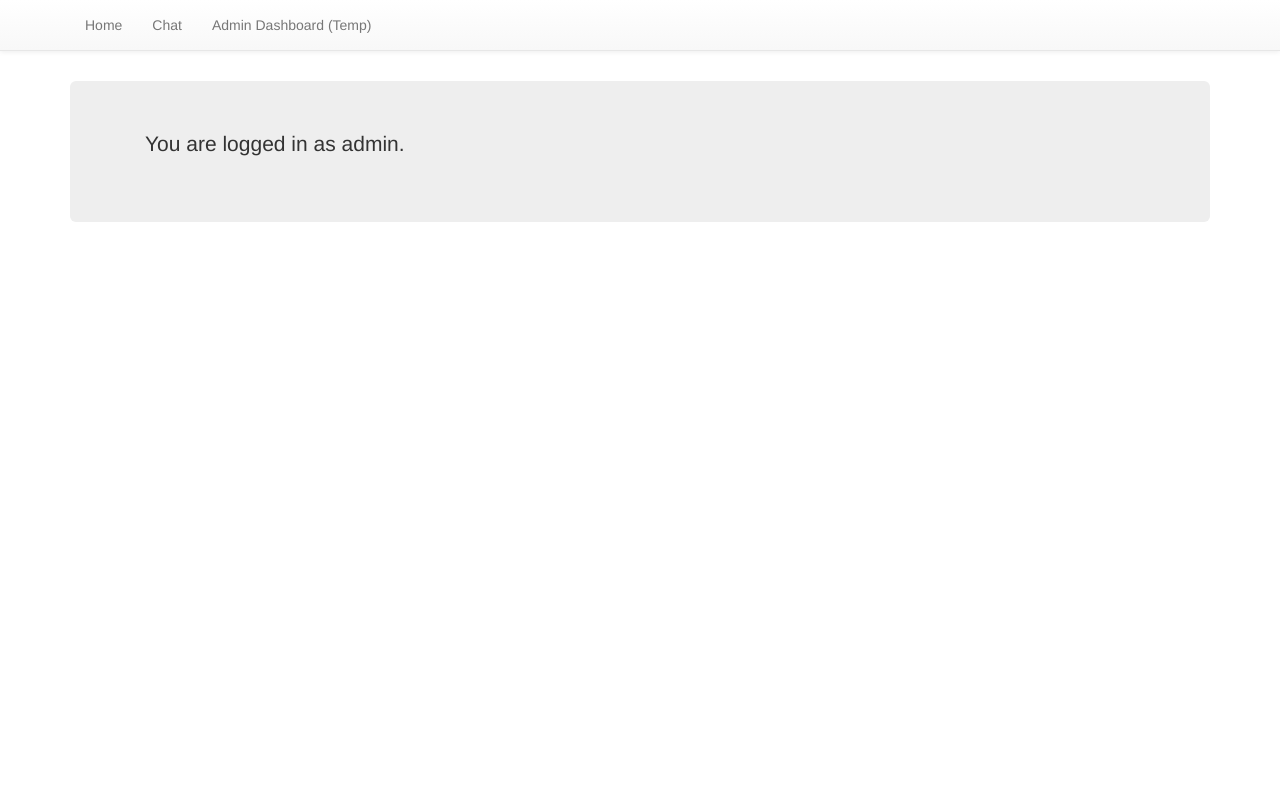
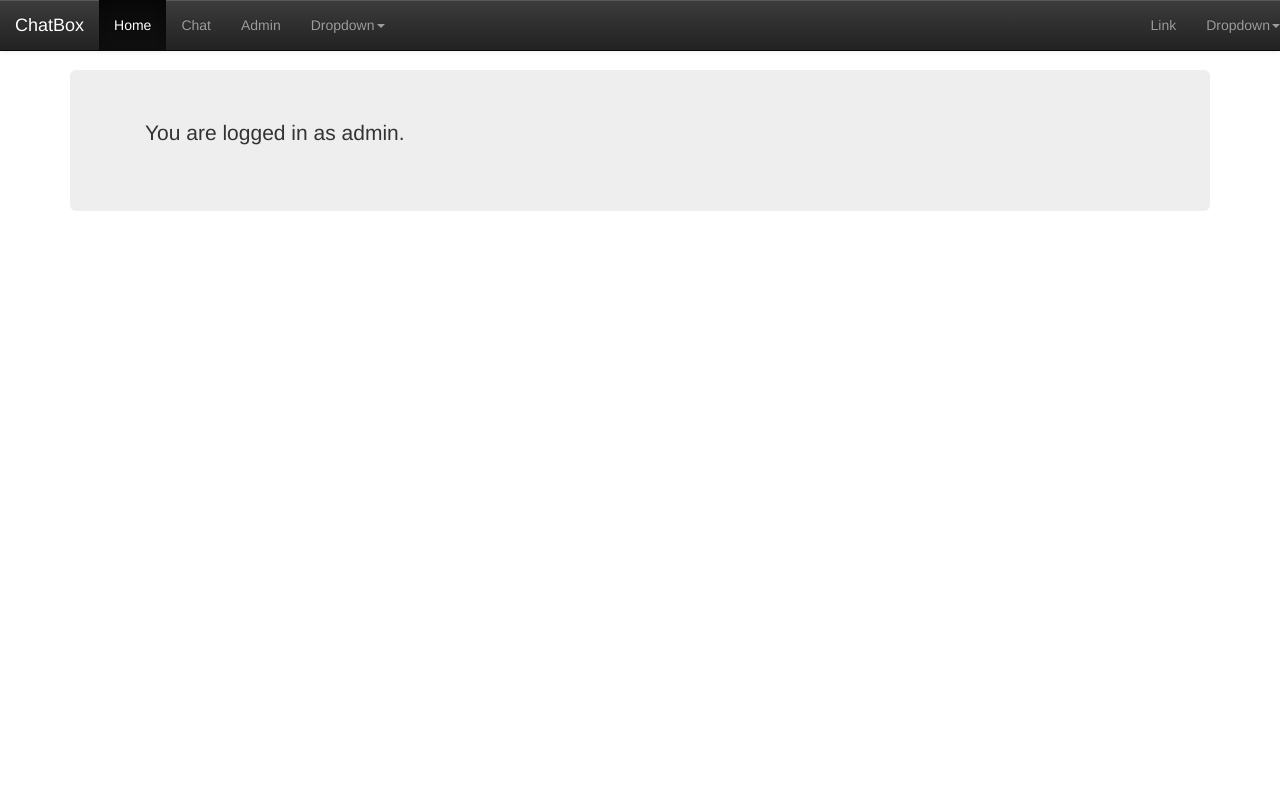
Before and after one commit to aidancrane/ChatBox, a Flask app: page /admin/ in a window 1280 px wide. Run offline with Flask 2, Linux system fonts and the light colour scheme; a user stored in the database is signed in; parts of the project's set-up code (start-up, migrations or seed data) failed here and were passed over; some libraries are stand-ins or nearby versions.

Commit message:
Made a new navbar!
It's much nicer!

```diff
--- a/templates/admin/dashboard.html
+++ b/templates/admin/dashboard.html
@@ -1,7 +1,7 @@
 <html>
 {% include 'header.html' %} {% include 'admin/header.html' %}
 
-<body>
+<body style="padding-top: 2cm">
 
 
   <ul class="dropdown-menu" role="menu" aria-labelledby="dropdownMenu" style="display: block; position: static; margin-bottom: 5px; margin-left: 50px; margin-right: 5px; *width: 180px;">
@@ -88,7 +88,7 @@
             <p></p>
         </div>
     </div>
-    <div class="container">
+    <div class="container" >
         {{session.username}} {{session.password}}
     </div>
 </body>
--- a/templates/admin/header.html
+++ b/templates/admin/header.html
@@ -1,5 +1,5 @@
 {% include 'header.html' %}
-<html>
+<!--<html>
     <body>
         <nav class="navbar navbar-default navbar-static-top">
             <div class="container">
@@ -12,3 +12,83 @@
         </nav>
     </body>
 </html>
+-->
+<html>
+<body>
+    <div class="container-fluid" style="padding-bottom: 2cm">
+	<div class="row">
+		<div class="col-md-12">
+			<nav class="navbar navbar-default navbar-inverse navbar-fixed-top" role="navigation">
+				<div class="navbar-header">
+
+					<button type="button" class="navbar-toggle" data-toggle="collapse" data-target="#bs-example-navbar-collapse-1">
+						 <span class="sr-only">Toggle navigation</span><span class="icon-bar"></span><span class="icon-bar"></span><span class="icon-bar"></span>
+					</button> <a class="navbar-brand" href="#">ChatBox</a>
+				</div>
+
+				<div class="collapse navbar-collapse" id="bs-example-navbar-collapse-1">
+					<ul class="nav navbar-nav">
+						<li class="active">
+              <a href="../">Home</a>
+						</li>
+            <li>
+              <a href="../chat">Chat</a>
+            </li>
+            <li>
+							<a href="../admin/dashboard">Admin</a>
+						</li>
+						<li class="dropdown">
+							 <a href="#" class="dropdown-toggle" data-toggle="dropdown">Dropdown<strong class="caret"></strong></a>
+							<ul class="dropdown-menu">
+								<li>
+									<a href="#">Action</a>
+								</li>
+								<li>
+									<a href="#">Another action</a>
+								</li>
+								<li>
+									<a href="#">Something else here</a>
+								</li>
+								<li class="divider">
+								</li>
+								<li>
+									<a href="#">Separated link</a>
+								</li>
+								<li class="divider">
+								</li>
+								<li>
+									<a href="#">One more separated link</a>
+								</li>
+							</ul>
+						</li>
+					</ul>
+					<ul class="nav navbar-nav navbar-right">
+						<li>
+							<a href="#">Link</a>
+						</li>
+						<li class="dropdown">
+							 <a href="#" class="dropdown-toggle" data-toggle="dropdown">Dropdown<strong class="caret"></strong></a>
+							<ul class="dropdown-menu">
+								<li>
+									<a href="#">Action</a>
+								</li>
+								<li>
+									<a href="#">Another action</a>
+								</li>
+								<li>
+									<a href="#">Something else here</a>
+								</li>
+								<li class="divider">
+								</li>
+								<li>
+									<a href="#">Separated link</a>
+								</li>
+							</ul>
+						</li>
+					</ul>
+				</div>
+
+			</nav>
+</div>
+  </body>
+</html>
--- a/templates/index.html
+++ b/templates/index.html
@@ -1,7 +1,7 @@
 <html>
 {% include 'header.html' %}
 
-<body role="document">
+<body role="document" style="padding-top: 60px">
     {% include 'admin/header.html' %}
     <div class="container theme-showcase" role="main">
         <p></p>
--- a/templates/login.html
+++ b/templates/login.html
@@ -1,7 +1,7 @@
 <html>
 {% include 'header.html' %}
 
-<body role="document">
+<body role="document" style="padding-top: 60px">
     {% include 'admin/header.html' %}
     <div class="container theme-showcase" role="main">
         <p></p>
--- a/templates/signup.html
+++ b/templates/signup.html
@@ -1,7 +1,7 @@
 <html>
 {% include 'header.html' %}
 
-<body role="document">
+<body role="document" style="padding-top: 60px">
     {% include 'admin/header.html' %}
     <div class="container theme-showcase" role="main">
         <p></p>
```
